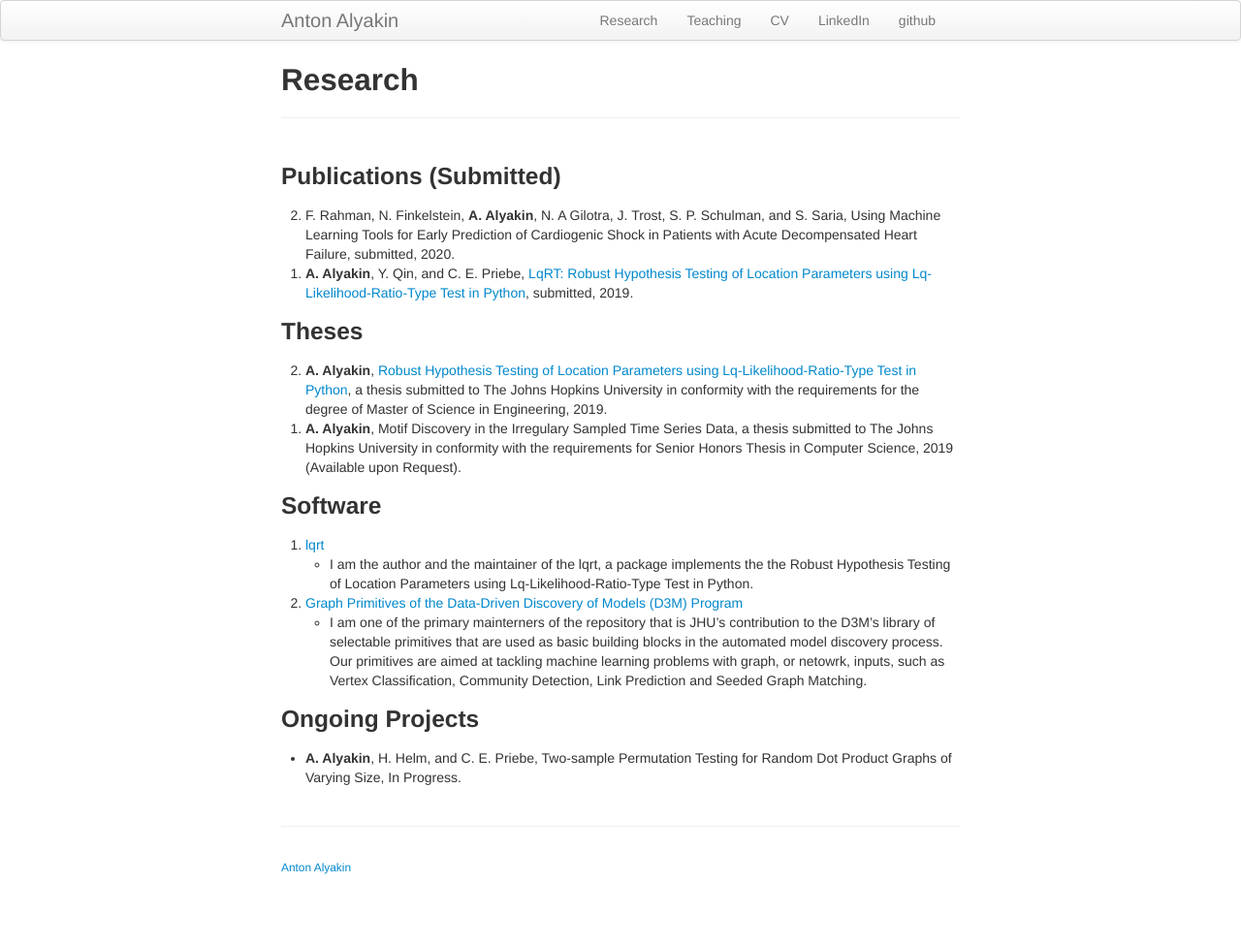
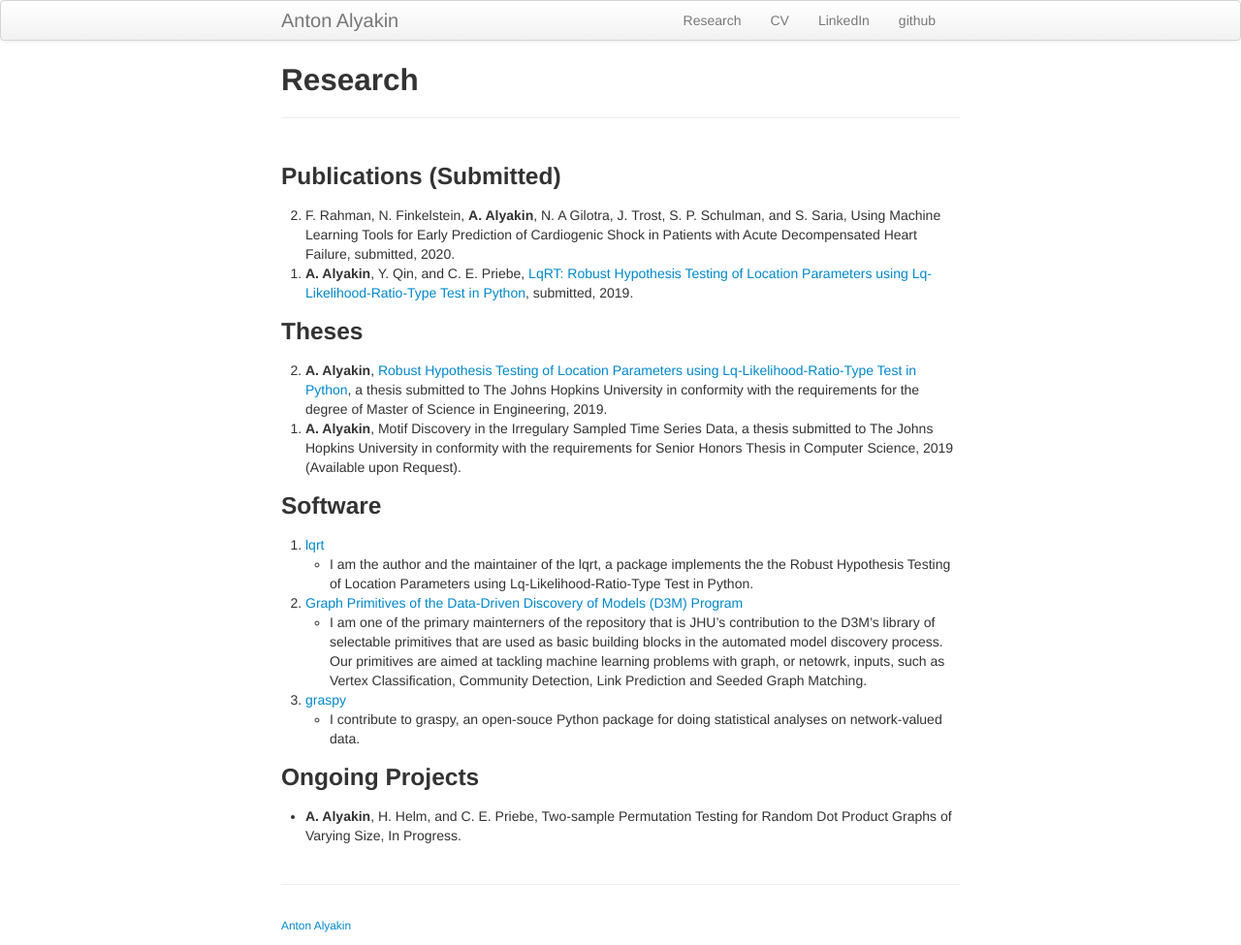
Before and after one commit to alyakin314/alyakin314.github.io, a Jekyll site: the page built from pages/research.md, in a window 1280 px wide. Shown: the whole page at 97% size. Built offline with Jekyll 4.4.1, drawn with Linux system fonts in a browser that asks for light colours; before the commit the page ends 915 px from its top, so only the background shows below that.

Commit message:
added graspy to software section

```diff
--- a/_includes/themes/twitter/default.html
+++ b/_includes/themes/twitter/default.html
@@ -69,7 +69,7 @@
           <ul class="nav">
 	      <li><a href="{{ BASE_PATH }}/pages/research.html">Research</a></li>
 
-              <li><a href="{{ BASE_PATH }}/pages/teaching.html">Teaching</a></li>
+              <!-- <li><a href="{{ BASE_PATH }}/pages/teaching.html">Teaching</a></li> -->
 
               <li><a href="{{ BASE_PATH }}/assets/AntonAlyakinCV.pdf">CV</a></li>
 
--- a/pages/research.md
+++ b/pages/research.md
@@ -25,6 +25,9 @@ title: Research
     Our primitives are aimed at tackling machine learning problems with graph,
     or netowrk, inputs, such as Vertex Classification, Community Detection,
     Link Prediction and Seeded Graph Matching.
+3. [graspy](https://github.com/neurodata/graspy)
+  - I contribute to graspy, an open-souce Python package for doing statistical
+    analyses on network-valued data.
 
 ### Ongoing Projects
 - **A. Alyakin**, H. Helm, and  C. E. Priebe, Two-sample Permutation Testing for Random Dot Product Graphs of Varying Size, In Progress.
```
